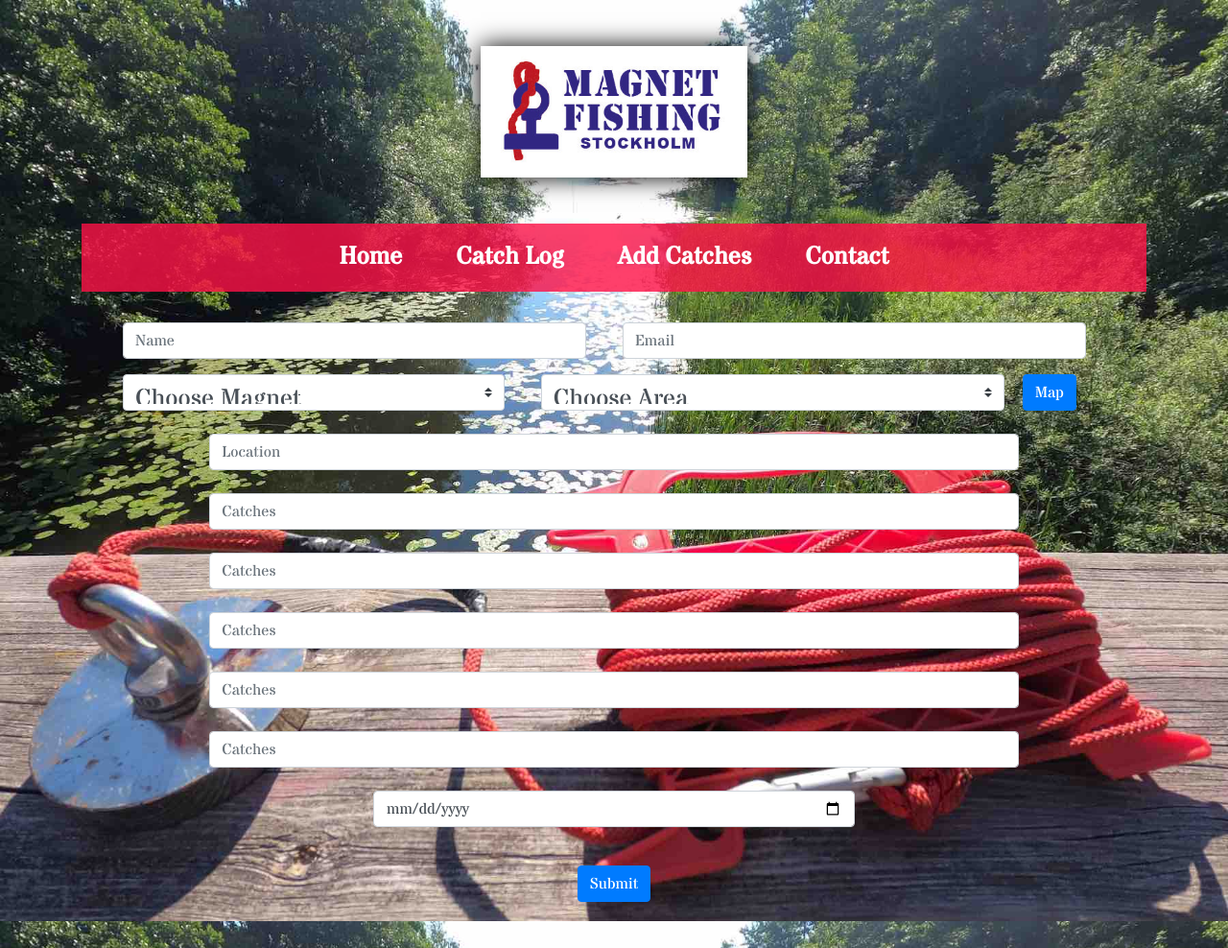
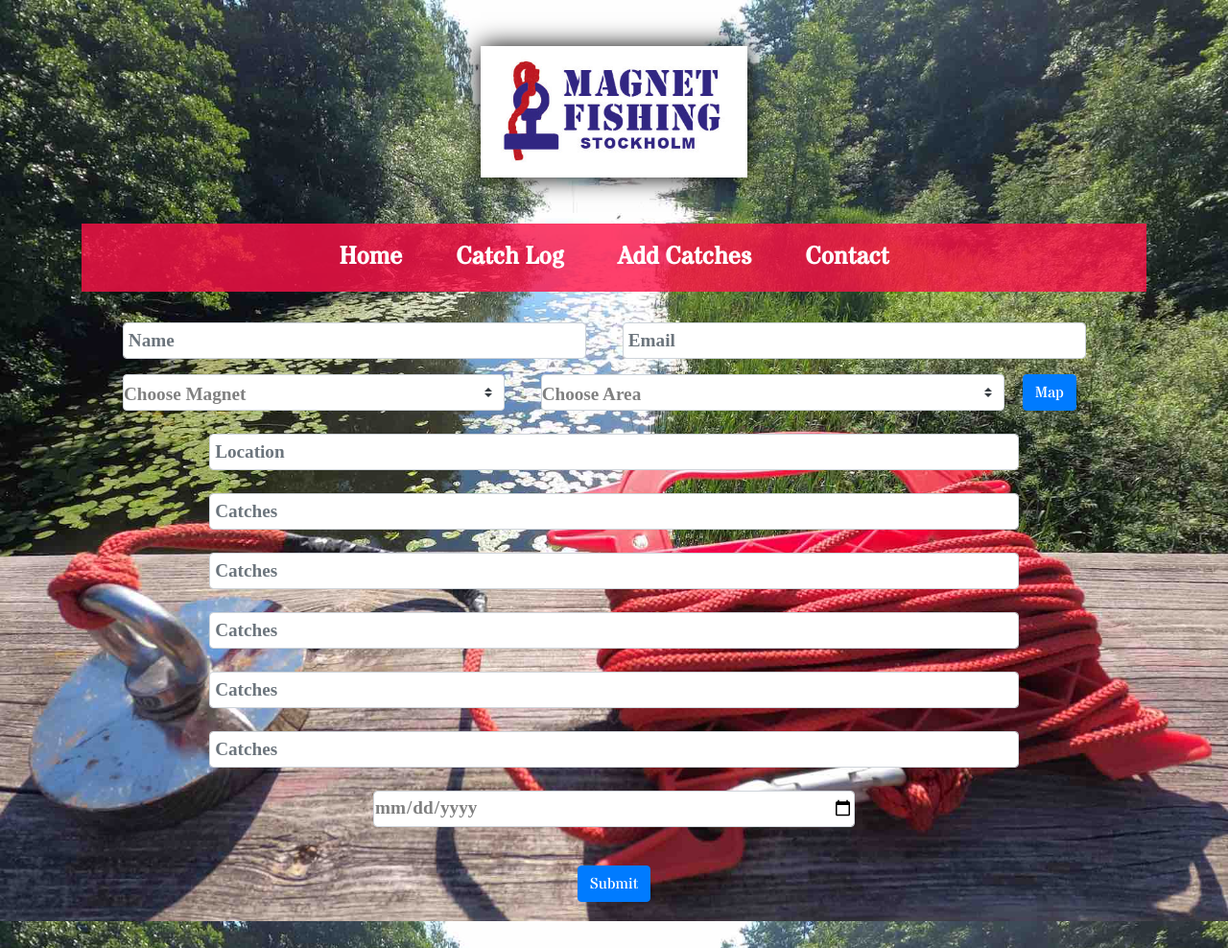
Before and after one commit to Bealby/magnet-fishing, a Flask app: page /add_catches in a window 1280 px wide. Shown: the whole page at 96% size. Run offline with Flask 2, Linux system fonts and the light colour scheme; data that the repository does not hold is empty; some libraries are stand-ins or nearby versions.

Commit message:
Layout of form fields in add_catches.html. Summarised CSS styling

```diff
--- a/static/css/style.css
+++ b/static/css/style.css
@@ -64,7 +64,7 @@ body {
     background-color:rgb(26, 16, 112, .8);
 }
 
-.contact-form{
+.form-fields{
     font-size: 1.2rem;
     color:rgb(128, 128, 128, 1);
     font-family: 'Source Serif Pro', serif;
--- a/templates/add_catches.html
+++ b/templates/add_catches.html
@@ -3,18 +3,18 @@
 
 <div class="container mt-3 pl-5 pr-5">
 <form action="{{ url_for('insert_catches') }}" method="POST">
-  <div class="form-row form-labels">
+  <div class="form-row">
 
     <div class="form-row col-6 mt-3 pr-4">
-      <input type="text" class="form-control" id="name" name="name" placeholder="Name">
+      <input type="text" class="form-control form-fields" id="name" name="name" placeholder=" Name">
     </div>
     <div class="form-row col-6 mt-3 pl-4">
-      <input type="email" class="form-control" id="email" name="email" placeholder="Email">
+      <input type="email" class="form-control form-fields" id="email" name="email" placeholder=" Email">
     </div>
 
     <div class="form-row col-5 mt-3 pr-4">
-      <select class="custom-select" id="magnet" name="magnet">
-        <option selected disabled value="">Choose Magnet</option>
+      <select class="custom-select form-fields" id="magnet" name="magnet">
+        <option selected disabled value=""> Choose Magnet</option>
         {% for magnet in magnet %}
             <option value="{{magnet.magnet}}">{{magnet.magnet}}</option>
         {% endfor %}
@@ -22,7 +22,7 @@
     </div>
 
     <div class="form-row col-6 mt-3 pl-4">
-      <select class="custom-select form-labels" id="area_name" name="area_name">
+      <select class="custom-select form-fields" id="area_name" name=" area_name">
         <option selected disabled value="">Choose Area</option>
         {% for area in area %}
             <option value="{{area.area_name}}">{{area.area_name}}</option>
@@ -60,31 +60,31 @@
 
 
     <div class="form-row col-10 offset-1 mx-auto mt-4">
-      <input type="text" class="form-control form-labels" id="location_name" name="location_name" placeholder="Location">
+      <input type="text" class="form-control form-fields" id="location_name" name="location_name" placeholder=" Location">
     </div>
 
      <div class="form-row col-10 offset-1 mx-auto mt-4">
-      <input type="text" class="form-control form-labels" id="catch_1" name="catch_1" placeholder="Catches">
+      <input type="text" class="form-control form-fields" id="catch_1" name="catch_1" placeholder=" Catches">
     </div>
 
       <div class="form-row col-10 offset-1 mx-auto mt-4">
-      <input type="text" class="form-control form-labels" id="catch_2" name="catch_2"placeholder="Catches">
+      <input type="text" class="form-control form-fields" id="catch_2" name="catch_2"placeholder=" Catches">
     </div>
 
       <div class="form-row col-10 offset-1 mx-auto mt-4">
-      <input type="text" class="form-control form-labels" id="catch_3" name="catch_3"placeholder="Catches">
+      <input type="text" class="form-control form-fields" id="catch_3" name="catch_3"placeholder=" Catches">
       </div>
 
       <div class="form-row col-10 offset-1 mx-auto mt-4">
-      <input type="text" class="form-control form-labels" id="catch_4" name="catch_4"placeholder="Catches">
+      <input type="text" class="form-control form-fields" id="catch_4" name="catch_4"placeholder=" Catches">
       </div>
 
       <div class="form-row col-10 offset-1 mx-auto mt-4">
-      <input type="text" class="form-control form-labels" id="catch_5" name="catch_5" placeholder="Catches">
+      <input type="text" class="form-control form-fields" id="catch_5" name="catch_5" placeholder=" Catches">
      </div>
 
      <div class="form-row col-6 offset-3 mx-auto mt-4">
-      <input type="date" class="form-control form-labels" id="catch_date" name="catch_date" placeholder="Date">
+      <input type="date" class="form-control form-fields" id="catch_date" name="catch_date" placeholder=" Date">
     </div>
 
   </div>
```
Also changed, not shown: templates/contact.html (+4 -4 lines).
